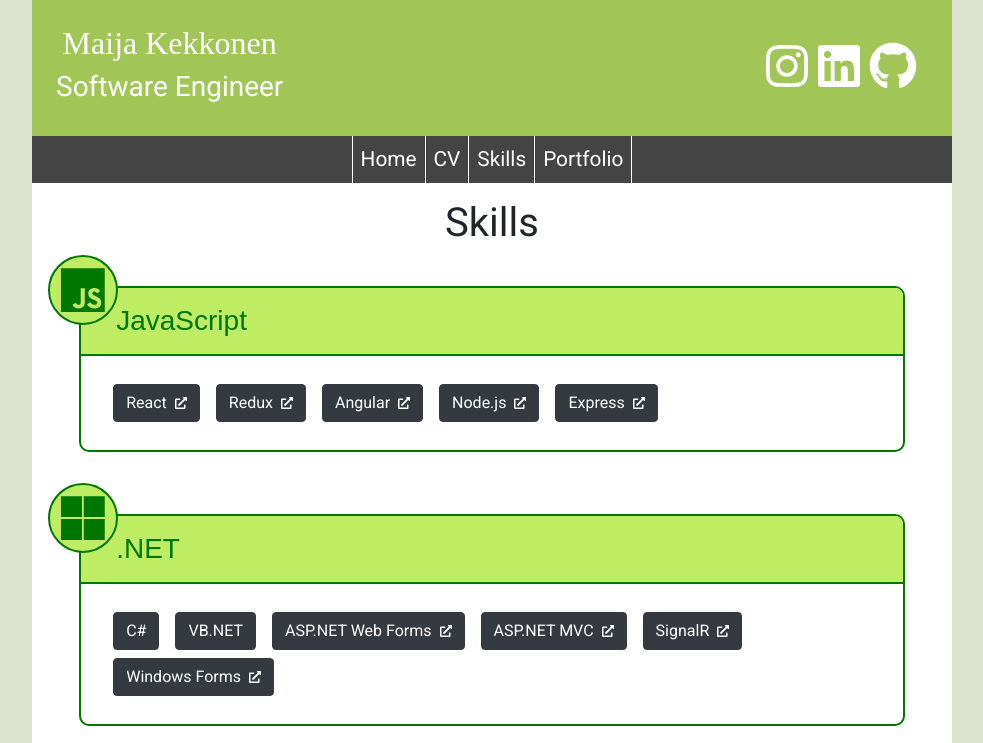
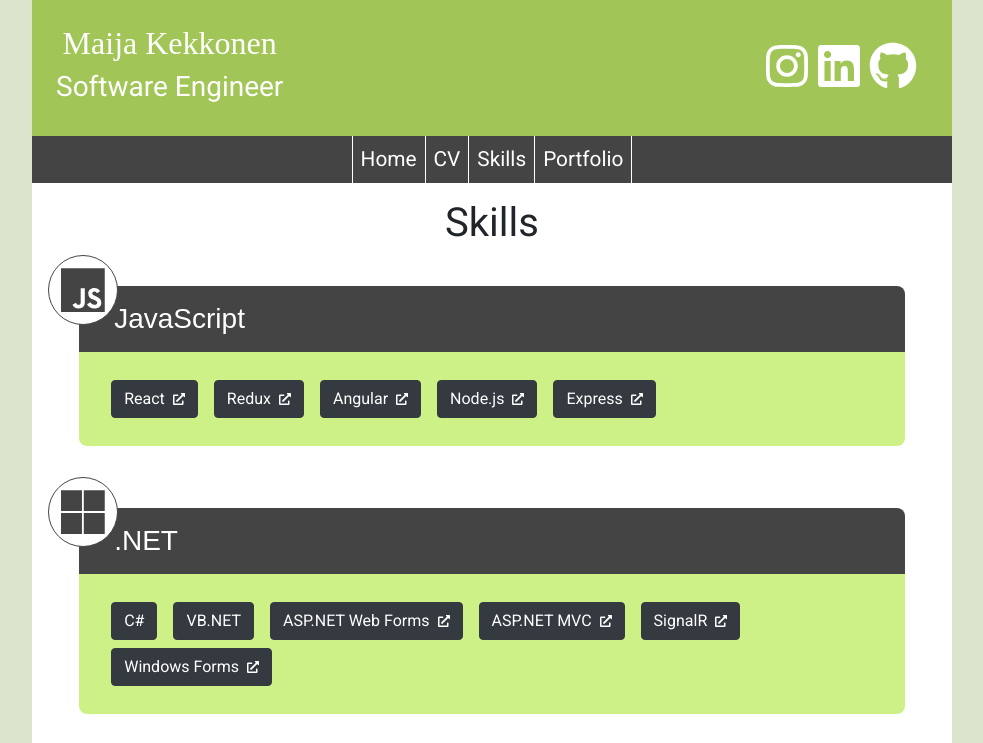
Before and after one commit to mkkekkonen/homepage-xyz, a React app: page /#/skills in a window 1280 px wide. Shown: the top 743 px of the page, without its empty margins (148-1131 px from the left). Built offline with nearby package versions, Linux system fonts and the light colour scheme; a web font is replaced by a local one.

Commit message:
Edi technology entry styles

```diff
--- a/src/components/TechnologyEntry/TechnologyEntry.tsx
+++ b/src/components/TechnologyEntry/TechnologyEntry.tsx
@@ -13,13 +13,15 @@
 `;
 
 const InnerContainer = styled.div`
-  border: 2px solid #070;
+  /* border: 2px solid #070; */
   border-radius: 10px;
 `;
 
 const Bubble = styled.span`
-  background-color: #BEEC62;
-  border: 2px solid #070;
+  /* background-color: #BEEC62; */
+  background-color: #fff;
+  /* border: 2px solid #070; */
+  border: 1px solid #444;
   border-radius: 100%;
   display: inline-flex;
   align-items: center;
@@ -33,18 +35,21 @@
 
 const Icon = styled(FontAwesomeIcon)`
   font-size: 50px;
-  color: #070;
+  /* color: #070; */
+  color: #444;
 `;
 
 const TitleContainer = styled.div`
-  background-color: #BEEC62;
-  border-bottom: 2px solid #070;
+  /* background-color: #BEEC62; */
+  background-color: #444;
+  /* border-bottom: 2px solid #070; */
   border-top-left-radius: 8px;
   border-top-right-radius: 8px;
 `;
 
 const Title = styled.h3`
-  color: #070;
+  /* color: #070; */
+  color: #fff;
   font-family: Viga, sans-serif;
   margin: 0;
   padding: 1rem;
@@ -53,6 +58,9 @@
 `;
 
 const TechContainer = styled.div`
+  background-color: #CDF087;
+  border-bottom-left-radius: 8px;
+  border-bottom-right-radius: 8px;
   padding: 1.5rem;
 
   & > * {
```
